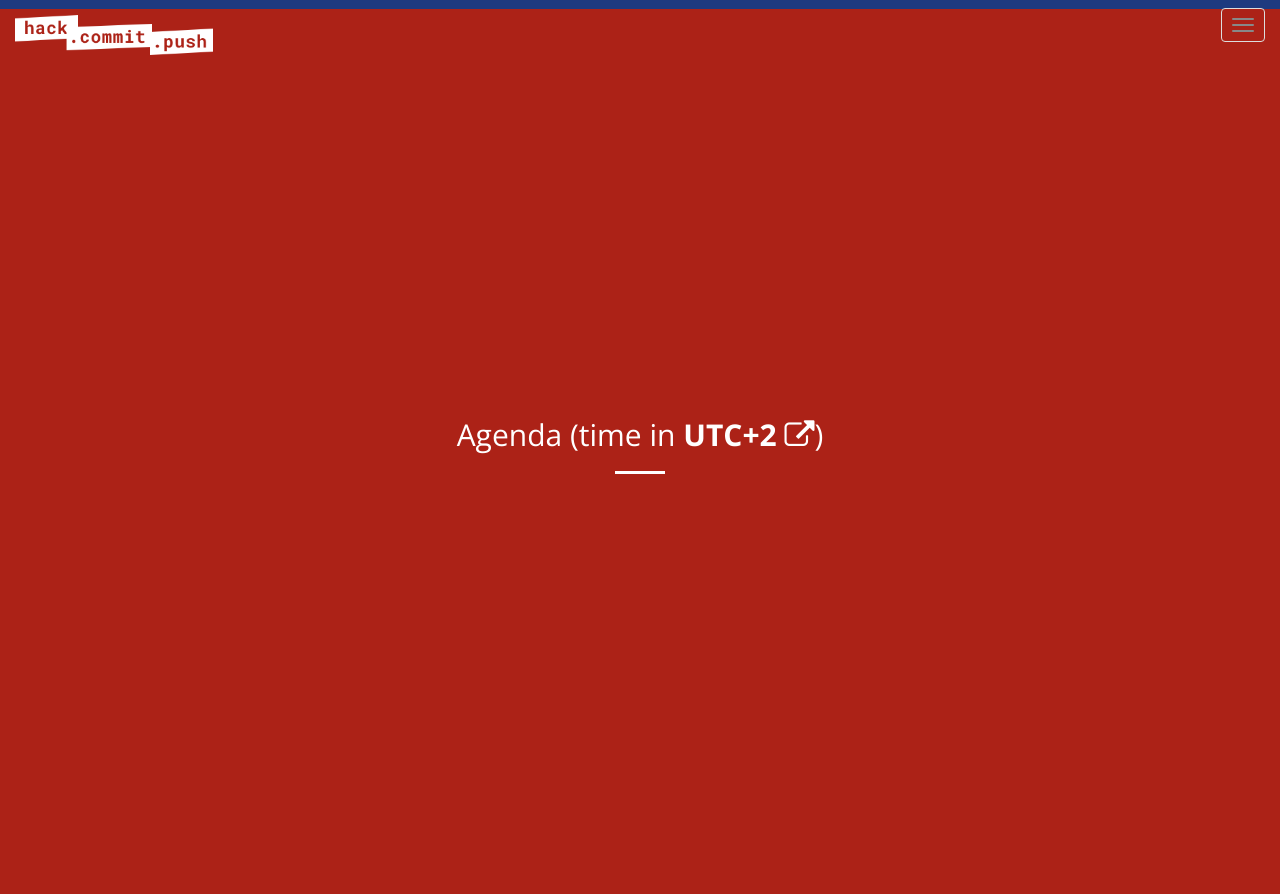
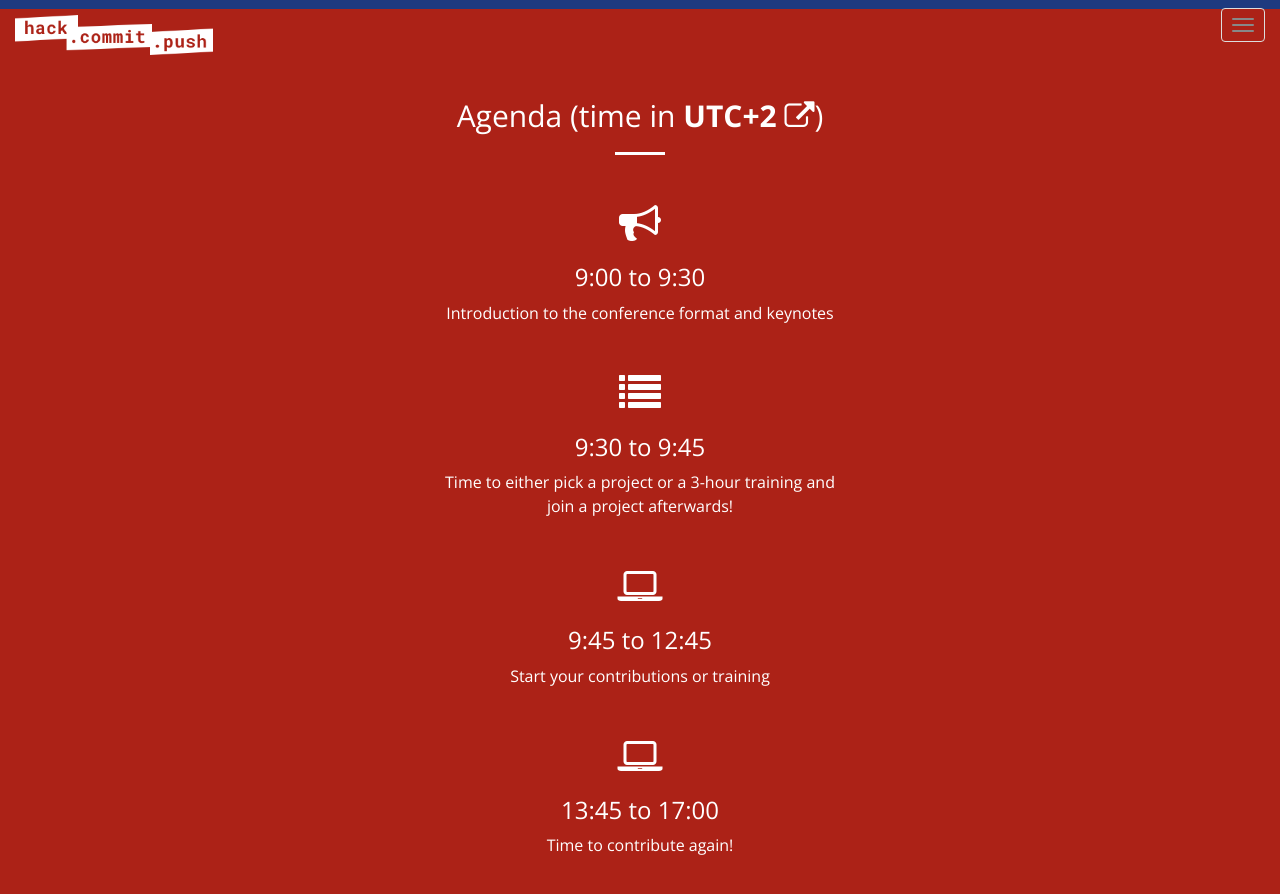
Before and after one commit to hack-commit-push/paris2022, a Jekyll site: the page built from index.html, in a window 1280 px wide and 900 px high, scrolled down 2699 px. Shown: the top 894 px of the window. Built offline with Jekyll 4.4.1, drawn with Linux system fonts in a browser that asks for light colours; some of the changed text lies outside the part shown.

Commit message:
Add agenda

```diff
--- a/_data/agenda.yml
+++ b/_data/agenda.yml
@@ -1,5 +1,20 @@
-#- start: "9:00"
-#  end: "9:30"
-#  description: Introduction to the conference format, virtual keynotes
-#  icon: bullhorn
-#
+- start: "9:00"
+  end: "9:30"
+  description: Introduction to the conference format and keynotes
+  icon: bullhorn
+- start: "9:30"
+  end: "9:45"
+  description: Time to either pick a project or a 3-hour training and join a project afterwards!
+  icon: list
+- start: "9:45"
+  end: "12:45"
+  description: Start your contributions or training
+  icon: laptop
+- start: "13:45"
+  end: "17:00"
+  description: Time to contribute again!
+  icon: laptop
+- start: "17:00"
+  end: "18:30"
+  description: Listen to the recap, win one of the raffle prizes and stay for the cocktail party!
+  icon: glass
```
